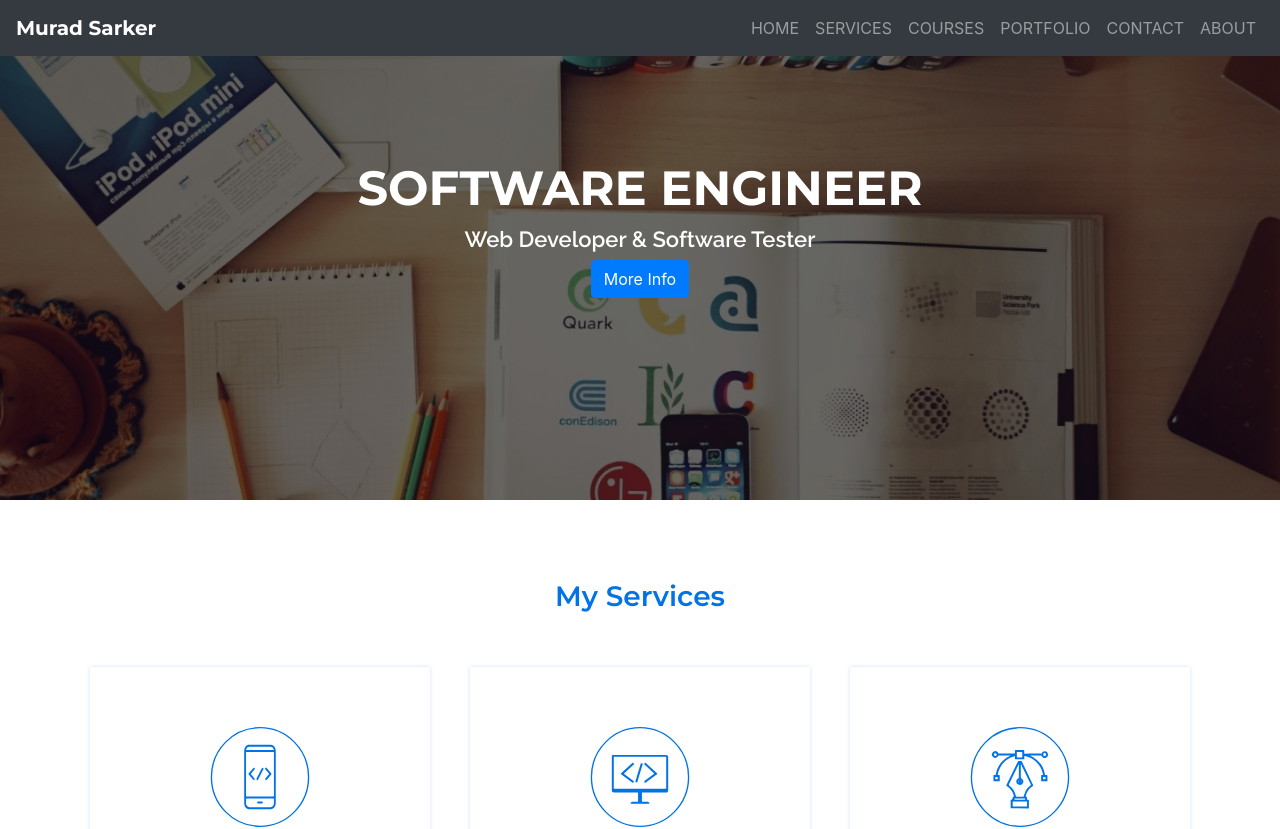
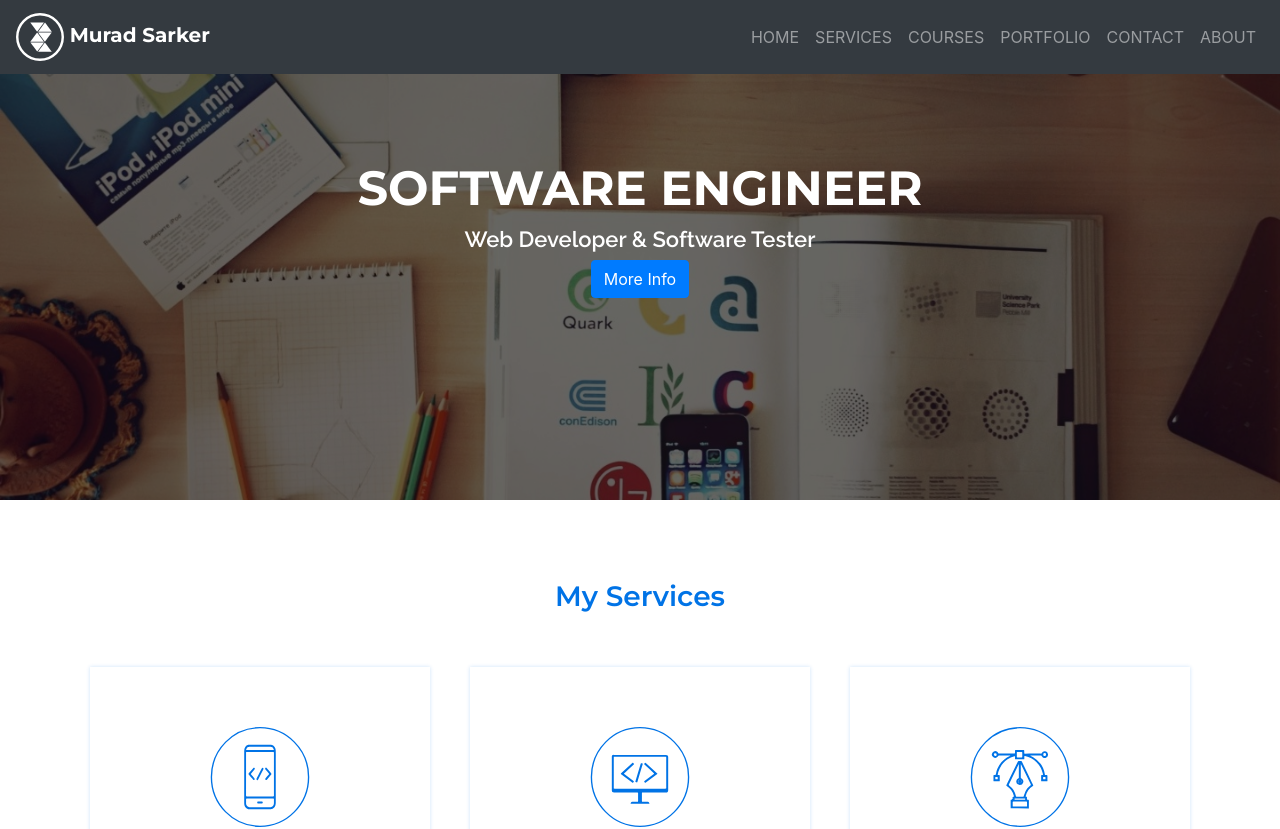
Before and after one commit to Masitbd/personal-website, a React (Create React App) app: page / in a window 1280 px wide. Shown: the top 829 px of the page. Built offline with nearby package versions, Linux system fonts and the light colour scheme.

Commit message:
set tiitle logo

```diff
--- a/src/components/TopNavigation/TopNavigation.js
+++ b/src/components/TopNavigation/TopNavigation.js
@@ -1,20 +1,23 @@
 import React, {Component, Fragment} from 'react';
 import {Navbar, NavDropdown, Nav} from "react-bootstrap";
+import whiteLogo from "../../asset/image/navlogo.svg";
+import blueLogo from "../../asset/image/navlogoScroll.svg";
 
 class TopNavigation extends Component {
 
     constructor() {
         super();
         this.state={
-            navBarTitle: "navTitle"
+            navBarTitle: "navTitle",
+            navBarLogo: [whiteLogo]
         }
     }
     onScroll= () =>{
         if (window.scrollY> 100){
-            this.setState({navBarTitle:'navTitleScroll'})
+            this.setState({navBarTitle:'navTitleScroll', navBarLogo: [blueLogo]});
         }
         else if(window.scrollY<100){
-            this.setState({navBarTitle:'navTitle'})
+            this.setState({navBarTitle:'navTitle', navBarLogo:[whiteLogo]})
         }
     }
 
@@ -27,7 +30,7 @@ class TopNavigation extends Component {
         return (
             <Fragment>
                 <Navbar fixed="top" collapseOnSelect expand="lg" bg="dark" variant="dark">
-                    <Navbar.Brand className={this.state.navBarTitle} href="#home">Murad Sarker</Navbar.Brand>
+                    <Navbar.Brand className={this.state.navBarTitle} href="#home"><img src={this.state.navBarLogo} /> Murad Sarker</Navbar.Brand>
                     <Navbar.Toggle aria-controls="responsive-navbar-nav" />
                     <Navbar.Collapse id="responsive-navbar-nav">
                         <Nav className="mr-auto">
```
Also changed, not shown: src/asset/image/navlogo.svg (added), src/asset/image/navlogoScroll.svg (added).
